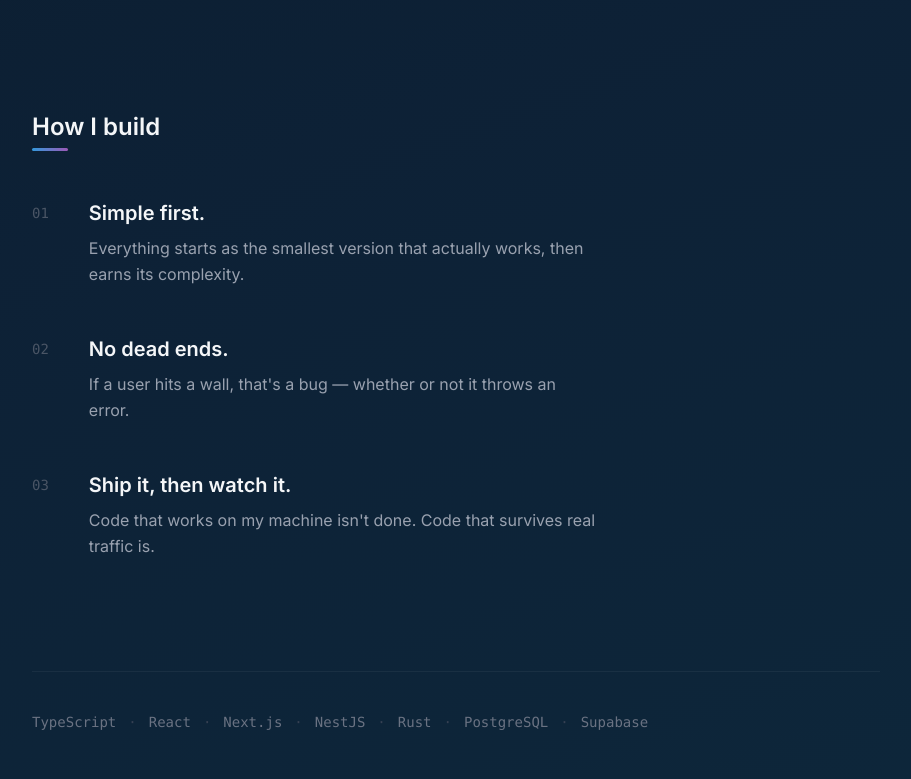
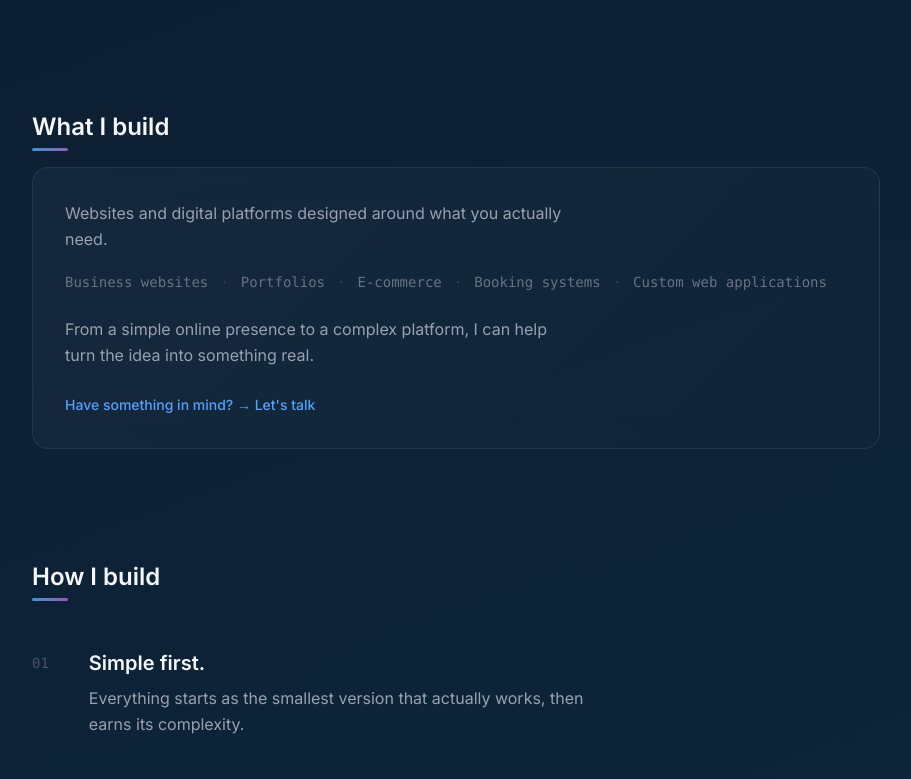
Before and after one commit to Favour-37/favour-portfolio, a Next.js app: page / in a window 1280 px wide. Shown: the part 1041-1820 px from the top of the page, without its empty margins (184-1095 px from the left). Built offline with nearby package versions, Linux system fonts and the light colour scheme.

Commit message:
Updated what i build

```diff
--- a/app/page.tsx
+++ b/app/page.tsx
@@ -130,6 +130,40 @@ export default function Home() {
         </motion.div>
       </section>
 
+      {/* WHAT I BUILD */}
+<section className="relative max-w-4xl mx-auto px-6 pb-28">
+  <motion.h2 initial="hidden" whileInView="show" viewport={{ once: true }} variants={fadeUp}
+    className="title-underline text-2xl font-semibold mb-6">
+    What I build
+  </motion.h2>
+
+  <motion.div initial="hidden" whileInView="show" viewport={{ once: true }} variants={fadeUp}
+    className="panel rounded-2xl p-8">
+    <p className="text-gray-400 leading-relaxed mb-5 max-w-lg">
+      Websites and digital platforms designed around what you actually need.
+    </p>
+
+    <div className="flex flex-wrap gap-x-3 gap-y-2 text-sm text-gray-500 font-mono mb-6">
+      {["Business websites", "Portfolios", "E-commerce", "Booking systems", "Custom web applications"].map((item, i, arr) => (
+        <span key={item} className="flex items-center gap-3">
+          <span className="hover:text-gray-300 transition-colors">{item}</span>
+          {i < arr.length - 1 && <span className="text-gray-700">·</span>}
+        </span>
+      ))}
+    </div>
+
+    <p className="text-gray-400 leading-relaxed mb-6 max-w-lg">
+      From a simple online presence to a complex platform, I can help turn the idea into something real.
+    </p>
+
+    <Magnetic>
+      <Link href="/contact" className="text-blue-400 text-sm font-medium hover:underline w-fit inline-flex items-center gap-1">
+        Have something in mind? → Let&apos;s talk
+      </Link>
+    </Magnetic>
+  </motion.div>
+</section>
+
       {/* HOW I BUILD */}
       <section className="relative max-w-4xl mx-auto px-6 pb-28">
         <motion.h2 initial="hidden" whileInView="show" viewport={{ once: true }} variants={fadeUp}
```
